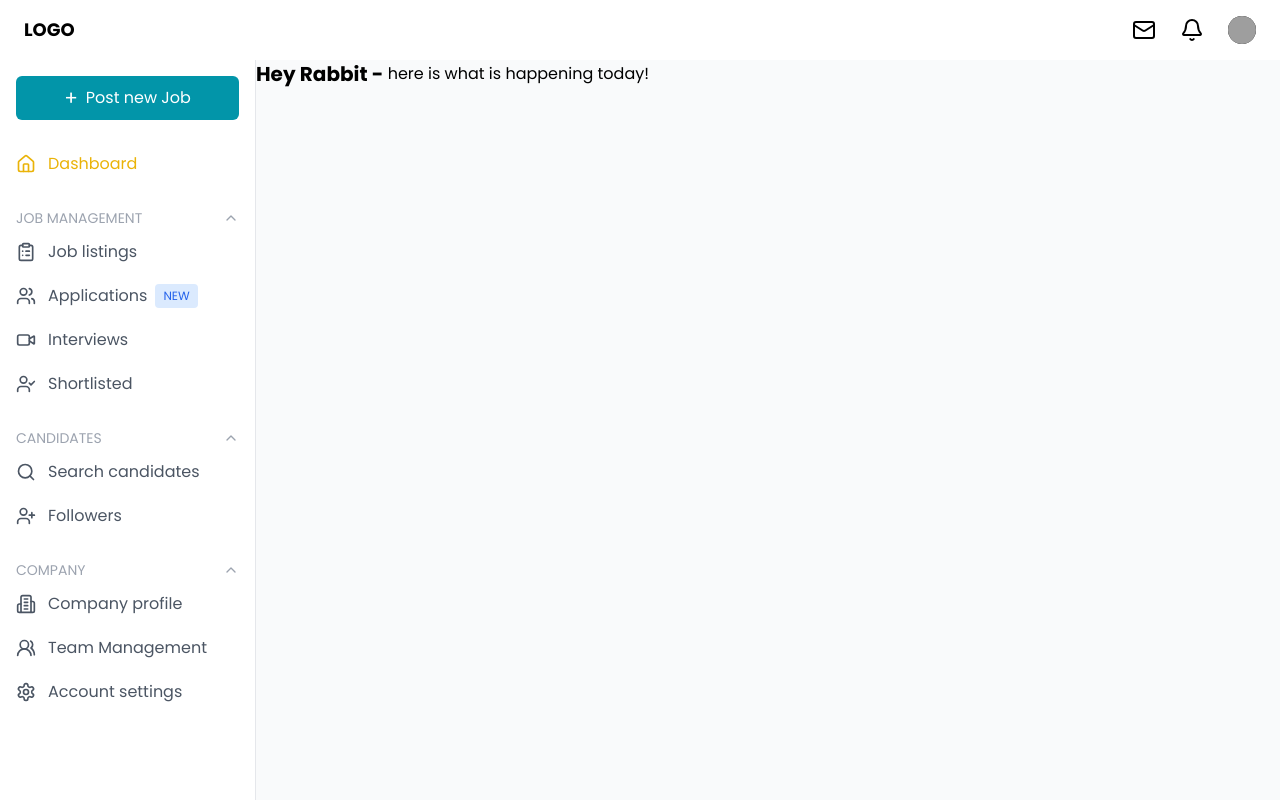
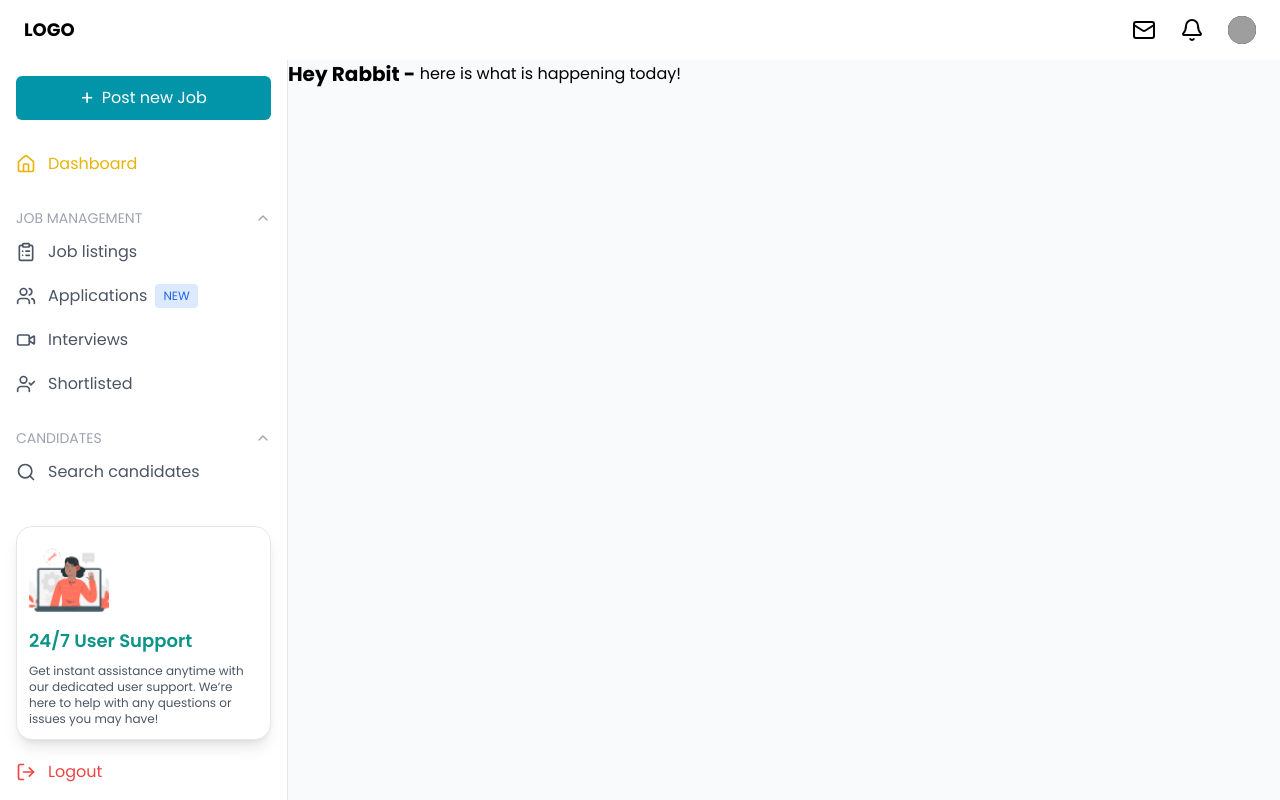
Before and after one commit to Ichchhitmd/admin-portal, a Next.js app: page / in a window 1280 px wide. Built offline with nearby package versions, Linux system fonts and the light colour scheme; grey boxes are pictures that could not be loaded.

Commit message:
Add support card in sidebar

```diff
--- a/src/app/Posting/page.tsx
+++ b/src/app/Posting/page.tsx
@@ -75,7 +75,7 @@ const JobPostingForm = () => {
   };
 
   return (
-    <div className="h-full overflow-y-auto px-4 md:px-6 lg:px-10 mt-4">
+    <div className="h-full px-4 md:px-6 lg:px-10 mt-4 my-3 md:my-6">
       <div className="w-full bg-white p-5 rounded-md">
         <h2 className="text-xl mb-6 text-[#DEAD00] font-semibold">
           Job Posting
@@ -89,7 +89,7 @@ const JobPostingForm = () => {
               <input
                 type="text"
                 name="jobTitle"
-                placeholder="Job Title"
+                placeholder="Enter job title e.g. Senior Software Engineer"
                 value={formData.jobTitle}
                 onChange={handleChange}
                 required
@@ -101,15 +101,14 @@ const JobPostingForm = () => {
                 Industry <span className="text-red-500 ">*</span>
               </label>
               <Select
-                value={formData.industry}
                 onChange={(value) => handleSelectChange("industry", value)}
-                placeholder="--Select--"
+                placeholder="Select industry type"
                 className="w-full h-12"
                 options={[
                   { value: "IT", label: "IT" },
                   { value: "Healthcare", label: "Healthcare" },
                 ]}
-                aria-required
+                value={formData.industry || undefined}
               />
             </div>
             <div className="">
@@ -117,16 +116,15 @@ const JobPostingForm = () => {
                 Job Level <span className="text-red-500 ">*</span>
               </label>
               <Select
-                value={formData.jobLevel}
                 onChange={(value) => handleSelectChange("jobLevel", value)}
-                placeholder="--Select--"
+                placeholder="Select job level"
                 className="w-full h-12"
                 options={[
                   { value: "Entry", label: "Entry" },
                   { value: "Mid", label: "Mid" },
                   { value: "Senior", label: "Senior" },
                 ]}
-                aria-required
+                value={formData.jobLevel || undefined}
               />
             </div>
             <div className="">
@@ -134,18 +132,17 @@ const JobPostingForm = () => {
                 Employment Type <span className="text-red-500">*</span>
               </label>
               <Select
-                value={formData.employmentType}
                 onChange={(value) =>
                   handleSelectChange("employmentType", value)
                 }
-                placeholder="--Select--"
+                placeholder="Select employment type"
                 className="w-full h-12"
                 options={[
                   { value: "Full-time", label: "Full-time" },
                   { value: "Part-time", label: "Part-time" },
                   { value: "Contract", label: "Contract" },
                 ]}
-                aria-required
+                value={formData.employmentType || undefined}
               />
             </div>
           </div>
@@ -156,16 +153,15 @@ const JobPostingForm = () => {
                 Location Type <span className="text-red-500">*</span>
               </label>
               <Select
-                value={formData.locationType}
                 onChange={(value) => handleSelectChange("locationType", value)}
-                placeholder="--Select--"
+                placeholder="Select location type"
                 className="w-full h-12"
                 options={[
                   { value: "Onsite", label: "Onsite" },
                   { value: "Remote", label: "Remote" },
                   { value: "Hybrid", label: "Hybrid" },
                 ]}
-                aria-required
+                value={formData.locationType || undefined}
               />
             </div>
             <div className="col-span-1">
@@ -175,7 +171,7 @@ const JobPostingForm = () => {
               <input
                 type="number"
                 name="salaryMin"
-                placeholder="Minimum"
+                placeholder="Min salary"
                 value={formData.salaryMin}
                 onChange={handleChange}
                 required
@@ -196,7 +192,7 @@ const JobPostingForm = () => {
               <input
                 type="number"
                 name="salaryMax"
-                placeholder="Maximum"
+                placeholder="Max salary"
                 required
                 value={formData.salaryMax}
                 onChange={handleChange}
@@ -211,26 +207,26 @@ const JobPostingForm = () => {
                 Number of Hiring <span className="text-red-500">*</span>
               </label>
               <Select
-                value={formData.numberOfHiring}
                 onChange={(value) =>
                   handleSelectChange("numberOfHiring", value)
                 }
-                placeholder="--Select--"
+                placeholder="Select number of positions"
                 className="w-full h-12"
                 options={Array.from({ length: 30 }, (_, i) => ({
                   value: (i + 1).toString(),
                   label: (i + 1).toString(),
                 }))}
-                aria-required
+                value={formData.numberOfHiring || undefined}
               />
             </div>
             <div className="col-span-1">
               <label className="text-xs font-medium mb-2 block leading-5">
-                Hiring Urgency
+                Deadline
               </label>
               <input
                 type="date"
                 name="deadline"
+                placeholder="Select deadline"
                 value={formData.deadline}
                 onChange={handleChange}
                 className="w-full h-12 px-3 border rounded-lg bg-white"
@@ -241,15 +237,15 @@ const JobPostingForm = () => {
                 Hiring Urgency
               </label>
               <Select
-                value={formData.hiringUrgency}
                 onChange={(value) => handleSelectChange("hiringUrgency", value)}
-                placeholder="--Select--"
+                placeholder="Select urgency level"
                 className="w-full h-12"
                 options={[
                   { value: "Low", label: "Low" },
                   { value: "Medium", label: "Medium" },
                   { value: "High", label: "High" },
                 ]}
+                value={formData.hiringUrgency || undefined}
               />
             </div>
           </div>
@@ -260,7 +256,7 @@ const JobPostingForm = () => {
               value={formData.jobDescription}
               onChange={handleQuillChange}
               label="Job Description"
-              placeholder="Job Description"
+              placeholder="Enter detailed job description including role overview, responsibilities, and expectations"
               required
             />
 
@@ -269,7 +265,7 @@ const JobPostingForm = () => {
               value={formData.qualifications}
               onChange={handleQuillChange}
               label="Job Requirements"
-              placeholder="Qualifications/Requirements"
+              placeholder="Enter required qualifications, skills, and experience"
               required
             />
           </div>
@@ -293,7 +289,6 @@ const JobPostingForm = () => {
               </a>
             </span>
           </div>
-
         </form>
       </div>
     </div>
--- a/src/app/components/navigation/sidebar.tsx
+++ b/src/app/components/navigation/sidebar.tsx
@@ -12,13 +12,13 @@ import {
   Building2,
   UsersRound,
   Settings,
-  HeadphonesIcon,
   LogOut,
   ChevronDown,
   ChevronUp,
 } from "lucide-react";
 import Link from "next/link";
 import { useRouter } from "next/navigation";
+import UserSupportCard from "../userSupportCard";
 
 const Sidebar = () => {
   const router = useRouter();
@@ -36,7 +36,7 @@ const Sidebar = () => {
   };
 
   return (
-    <aside className="h-full bg-white border-r border-gray-200 flex flex-col overflow-y-auto scrollbar-visible w-16 md:w-64 p-2 md:p-4">
+    <aside className="h-full bg-white border-r border-gray-200 flex flex-col w-16 md:w-72 p-2 md:p-4">
       <button
         className="w-full bg-[#0295A9] text-white rounded-md py-2 px-2 md:px-4 flex items-center justify-center mb-8"
         onClick={() => router.push("/Posting")}
@@ -45,7 +45,7 @@ const Sidebar = () => {
         <span className="hidden md:inline ml-2">Post new Job</span>
       </button>
 
-      <div className="flex flex-col flex-1">
+      <div className="flex flex-col flex-1 overflow-y-auto">
         <div className="mb-4">
           <Link
             href="/"
@@ -178,15 +178,10 @@ const Sidebar = () => {
             </div>
           )}
         </div>
+      </div>
 
-        <div className="mt-72 space-y-5">
-          <Link
-            href="/support"
-            className="flex items-center text-gray-600 hover:text-gray-900 justify-center md:justify-start"
-          >
-            <HeadphonesIcon size={20} className="min-w-[20px]" />
-            <span className="ml-3 hidden md:inline">Support</span>
-          </Link>
+      <div className="mt-6 space-y-5">
+        <UserSupportCard />
         <Link
           href="/logout"
           className="flex items-center text-red-500 hover:text-red-600 justify-center md:justify-start"
@@ -195,7 +190,6 @@ const Sidebar = () => {
           <span className="ml-3 hidden md:inline">Logout</span>
         </Link>
       </div>
-      </div>
     </aside>
   );
 };
--- /dev/null
+++ b/src/app/components/userSupportCard.tsx
@@ -0,0 +1,26 @@
+import Image from 'next/image';
+import React from 'react';
+
+const UserSupportCard = () => {
+  return (
+    <div className="flex flex-col gap-2 rounded-2xl shadow-lg bg-white p-3 border">
+      <div className="relative w-20 h-20 ">
+        <Image
+          src="/image-1.png"
+          alt="User support illustration"
+          layout="fill"
+          className="rounded-md object-cover"
+        />
+      </div>
+      <div>
+        <h2 className="text-lg font-semibold text-teal-600 mb-2">24/7 User Support</h2>
+        <p className="text-gray-600 text-xs">
+          Get instant assistance anytime with our dedicated user support. We’re here to help with any questions or issues
+          you may have!
+        </p>
+      </div>
+    </div>
+  );
+};
+
+export default UserSupportCard;
```
Also changed, not shown: public/image-1.png (added). Lines whose indentation alone changed are shown as unchanged.
